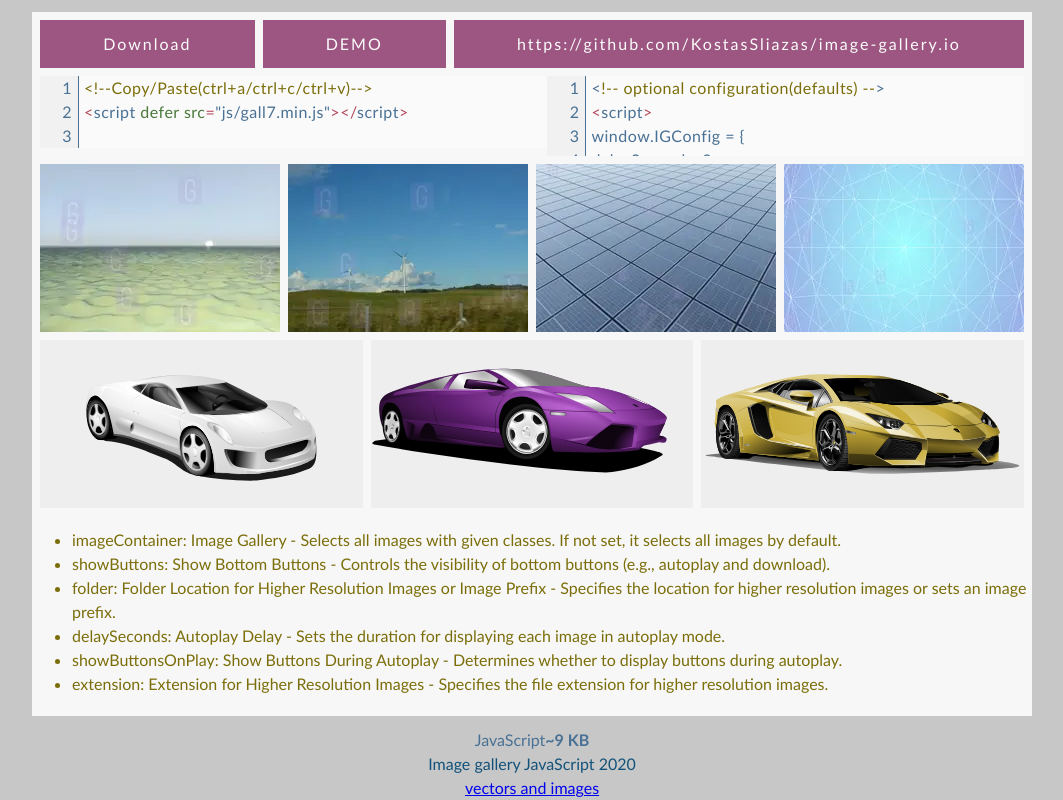
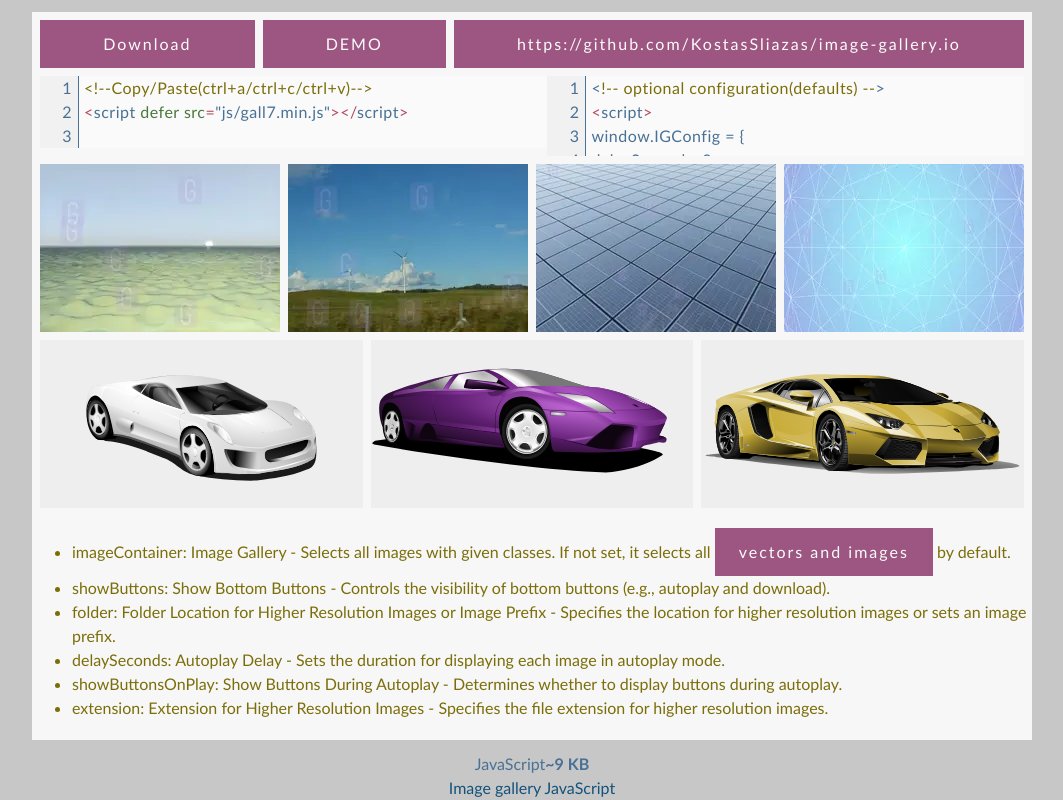
Before and after one commit to KostasSliazas/image-gallery, a website: page index.html in a window 1280 px wide. Shown: the whole page, without its empty margins (108-1171 px from the left). Drawn offline with Linux system fonts and the light colour scheme.

Commit message:
Update index.html

```diff
--- a/index.html
+++ b/index.html
@@ -74,7 +74,7 @@
   </div>
   <h1>Image gallery with autoplay and download buttons, without external libraries just plain JavaScript (vanilla). Simple solution for portfolio or photo gallery.</h1>
   <ul class="noselect">
-    <li>imageContainer: Image Gallery - Selects all images with given classes. If not set, it selects all images by default.</li>
+    <li>imageContainer: Image Gallery - Selects all images with given classes. If not set, it selects all <a target="_blank" rel="noopener" href="https://vectors-images.myportfolio.com/">vectors and images</a> by default.</li>
     <li>showButtons: Show Bottom Buttons - Controls the visibility of bottom buttons (e.g., autoplay and download).</li>
     <li>folder: Folder Location for Higher Resolution Images or Image Prefix - Specifies the location for higher resolution images or sets an image prefix.</li>
     <li>delaySeconds: Autoplay Delay - Sets the duration for displaying each image in autoplay mode.</li>
@@ -84,8 +84,7 @@
   </main>
   <footer>
     <p class="code__i--el">JavaScript<b>~9 KB</b></p>
-    Image gallery JavaScript 2020
-    <p><a target="_blank" rel="noopener" href="https://vectors-images.myportfolio.com/">vectors and images</a></p>
+    Image gallery JavaScript
   </footer>
   <script defer src="js/gall7.min.js"></script>
   <script>
```
